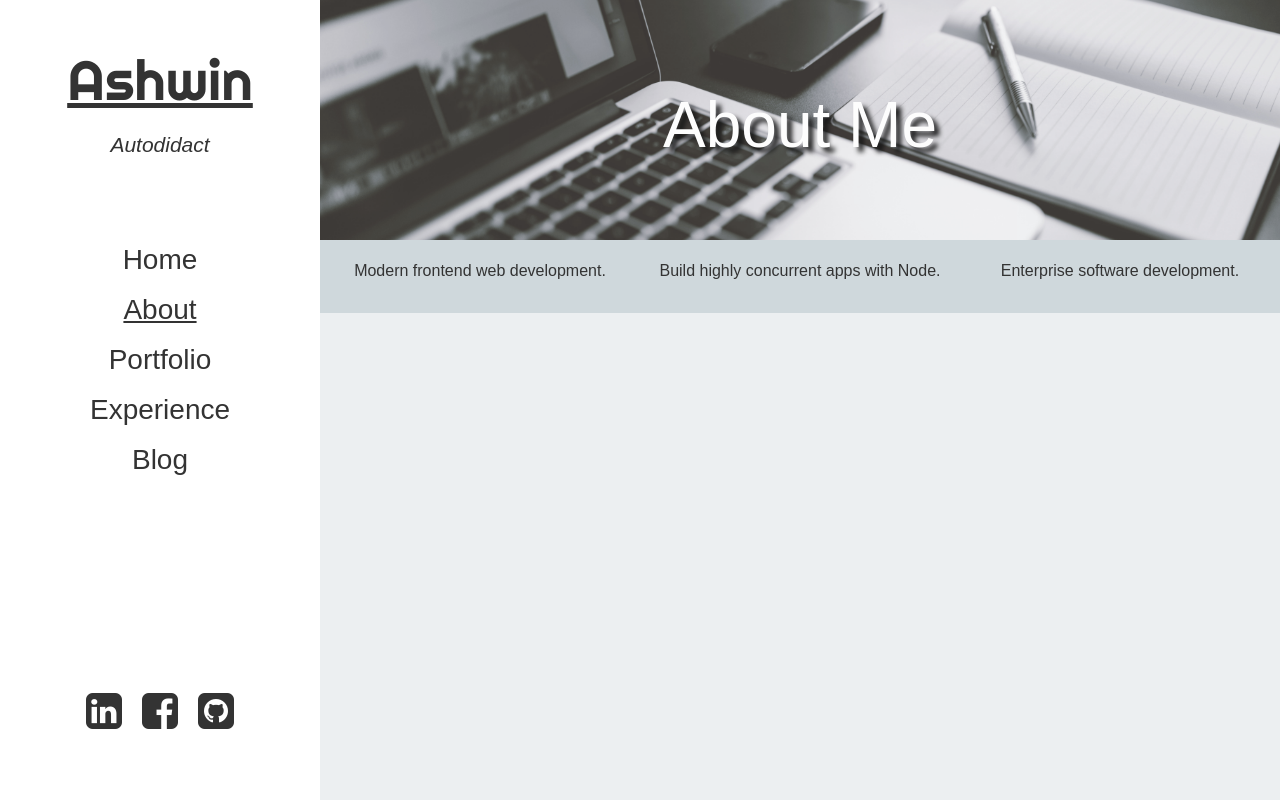
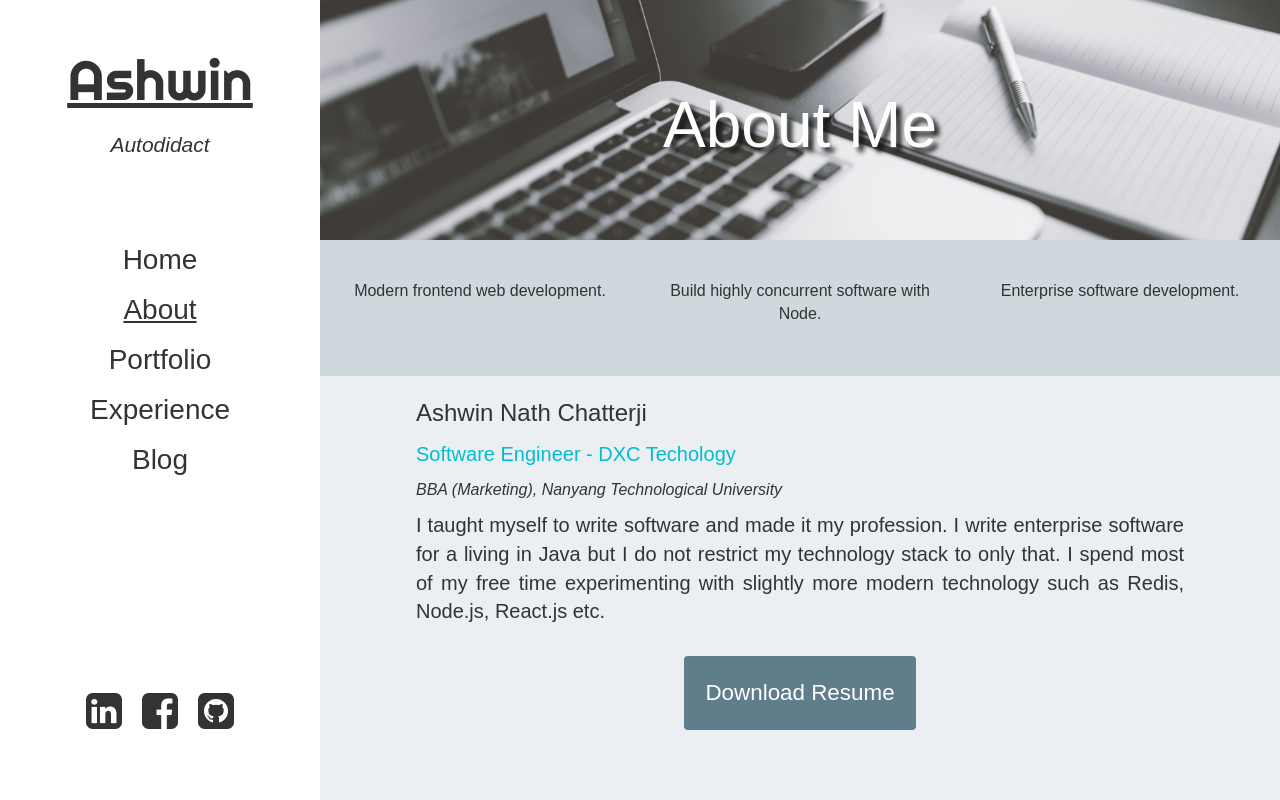
Before and after one commit to ashwinath/personal-website-2.0, a React (Create React App) app: page /About in a window 1280 px wide. Built offline with nearby package versions, Linux system fonts and the light colour scheme; some icons are missing; a web font is replaced by a local one.

Commit message:
about me page done

```diff
--- a/package.json
+++ b/package.json
@@ -14,7 +14,7 @@
   },
   "scripts": {
     "start": "react-scripts start",
-    "build": "react-scripts build",
+    "build": "react-scripts build && cp public/resume.pdf build/",
     "test": "mocha test",
     "eject": "react-scripts eject",
     "serve": "node server"
--- a/src/App.css
+++ b/src/App.css
@@ -138,13 +138,9 @@ html, body, #root, #router, #side-bar, .main-section {
 .img-background-Experience {
   background-image: url('./images/LandingWallpaper.jpg');
 }
-
-.section-band-dark div {
+.section-band-dark {
+  overflow: auto;
   background: #CFD8DC;
-  padding: 20px 0;
-}
-
-.section-band-light {
   padding: 20px 0;
 }
 
@@ -164,3 +160,43 @@ html, body, #root, #router, #side-bar, .main-section {
 .about-summary-desc {
   font-size: 2vh;
 }
+
+#biography {
+  padding-top: 20px;
+  padding-bottom: 40px;
+  overflow: auto;
+}
+#biography h1 {
+  padding-bottom: 20px;
+}
+
+.about-biography-text {
+  font-size: 2.5vh;
+  text-align: justify;
+  padding: 0 10%;
+}
+
+.pad-bottom {
+  padding-bottom: 20px;
+}
+
+.resume-btn {
+  font-size: 2.8vh;
+  padding: 20px 20px;
+  color: white;
+  background: #607D8B;
+}
+
+.personal-info-name {
+  font-size: 3vh;
+}
+
+.personal-info-work {
+  color: #00BCD4;
+  font-size: 2.5vh;
+}
+
+.personal-info-education {
+  font-size: 2vh;
+  font-style: italic;
+}
--- a/src/Pages/About.js
+++ b/src/Pages/About.js
@@ -6,9 +6,39 @@ class About extends Component {
     return (
       <SubPage pageName="About Me">
         <Summary/>
+        <Biography/>
       </SubPage>
     );
   }
+}
+
+function Biography() {
+  return (
+    <div id="biography">
+      <p className="text-right personal-info-name about-biography-text">
+        Ashwin Nath Chatterji
+      </p>
+      <p className="personal-info-work about-biography-text">
+        Software Engineer - DXC Techology
+      </p>
+      <p className="personal-info-education about-biography-text">
+        BBA (Marketing), Nanyang Technological University
+      </p>
+      <p className="about-biography-text pad-bottom">
+        I taught myself to write software and made it my profession. I write enterprise software for a living in Java but I do not restrict my technology stack to only that. I spend most of my free time experimenting with slightly more modern technology such as Redis, Node.js, React.js etc.
+      </p>
+      <div className="text-center">
+        <button onClick={gotoResume}
+          className="btn resume-btn">
+          Download Resume
+        </button>
+      </div>
+    </div>
+  )
+}
+
+function gotoResume() {
+  window.location = "/resume";
 }
 
 function gotoWebsite(event) {
@@ -23,7 +53,7 @@ const icons = {
   },
   nodejs: {
     icon: "devicon-nodejs-plain",
-    desc: "Build highly concurrent apps with Node.",
+    desc: "Build highly concurrent software with Node.",
     website: "https://nodejs.org/en/"
   },
   java: {
```
Also changed, not shown: 2 other files (tests, documents, lock files or other folders).
